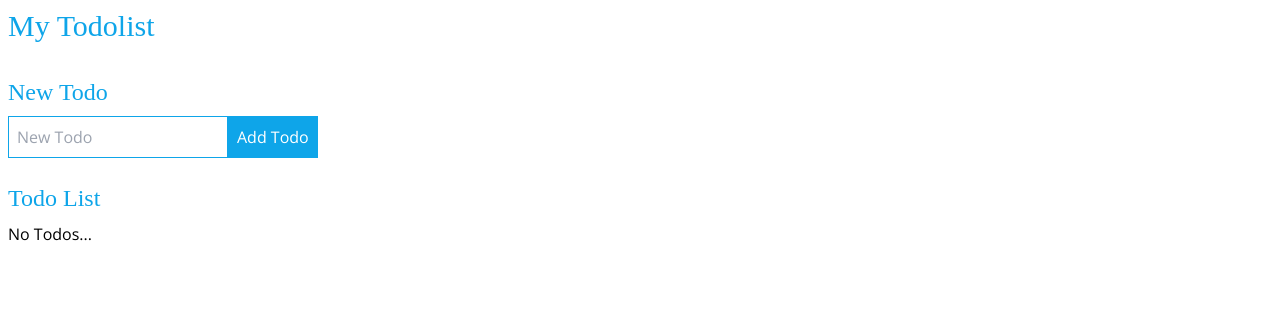
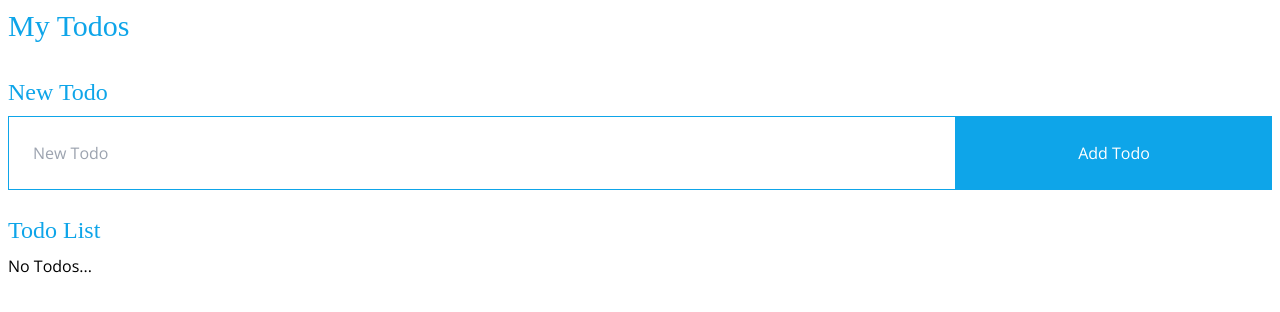
Before and after one commit to bastivogt/Todo-reac-tailwind, a React (Vite) app: page / in a window 1280 px wide. Shown: the top 312 px of the page. Built offline with nearby package versions, Linux system fonts and the light colour scheme; a web font is replaced by a local one.

Commit message:
title and icon changes

```diff
--- a/index.html
+++ b/index.html
@@ -2,7 +2,7 @@
 <html lang="en">
   <head>
     <meta charset="UTF-8" />
-    <link rel="icon" type="image/svg+xml" href="/vite.svg" />
+    <link rel="icon" type="image/svg+xml" href="/myTodoListIcon.svg" />
     <meta name="viewport" content="width=device-width, initial-scale=1.0" />
 
     <link rel="preconnect" href="https://fonts.googleapis.com" />
@@ -12,7 +12,7 @@
       rel="stylesheet"
     />
 
-    <title>Vite + React</title>
+    <title>My Todos</title>
   </head>
   <body>
     <div id="root"></div>
--- a/src/App.jsx
+++ b/src/App.jsx
@@ -78,7 +78,7 @@ function App() {
   return (
     <>
       <div className="container mx-auto p-2">
-        <h1>My Todolist</h1>
+        <h1>My Todos</h1>
         <br />
         <TodoAdd onAddTodo={onAddTodoHandler}></TodoAdd>
         <br />
--- a/src/todos/TodoAdd.jsx
+++ b/src/todos/TodoAdd.jsx
@@ -24,17 +24,22 @@ export default function TodoAdd({
   return (
     <div className="TodoAdd">
       {heading && <h2>{heading}</h2>}
+      <div className="flex flex-row">
         <input
           value={inputText}
           placeholder={placeholder}
-        className="border border-sky-500 focus:border-sky-700 p-2 text outline-none transition-all"
+          className="basis-3/4 border border-sky-500 focus:border-sky-700 p-6 text outline-none transition-all"
           type="text"
           onChange={(evt) => setInputText(evt.target.value)}
           onKeyUp={enterHandler}
         />
-      <button onClick={addButtonClickHandler} className="btn-primary">
+        <button
+          onClick={addButtonClickHandler}
+          className="basis-1/4 btn-primary"
+        >
           Add Todo
         </button>
       </div>
+    </div>
   );
 }
```
Also changed, not shown: public/myTodoListIcon.svg (added). Lines whose indentation alone changed are shown as unchanged.
